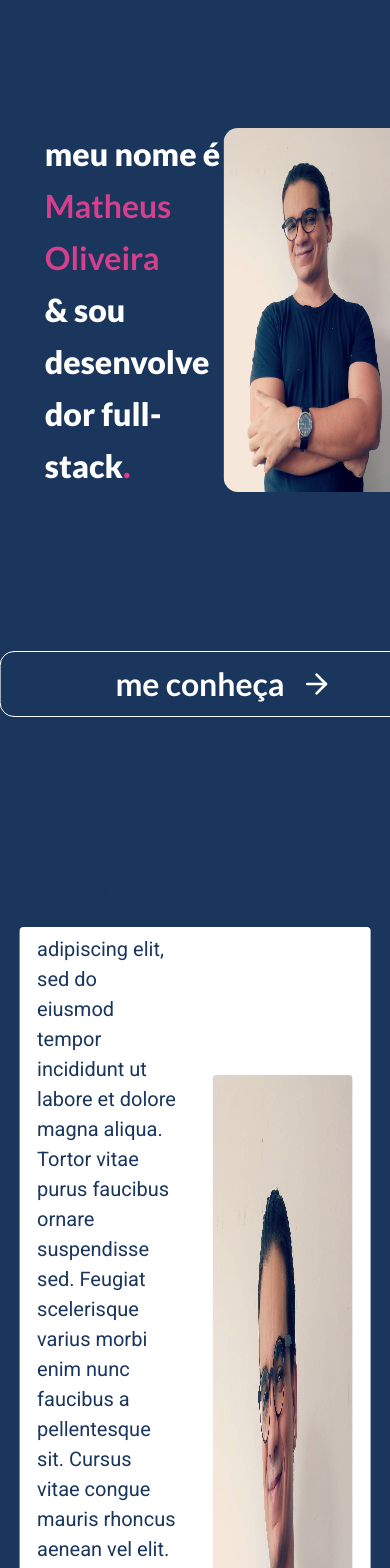
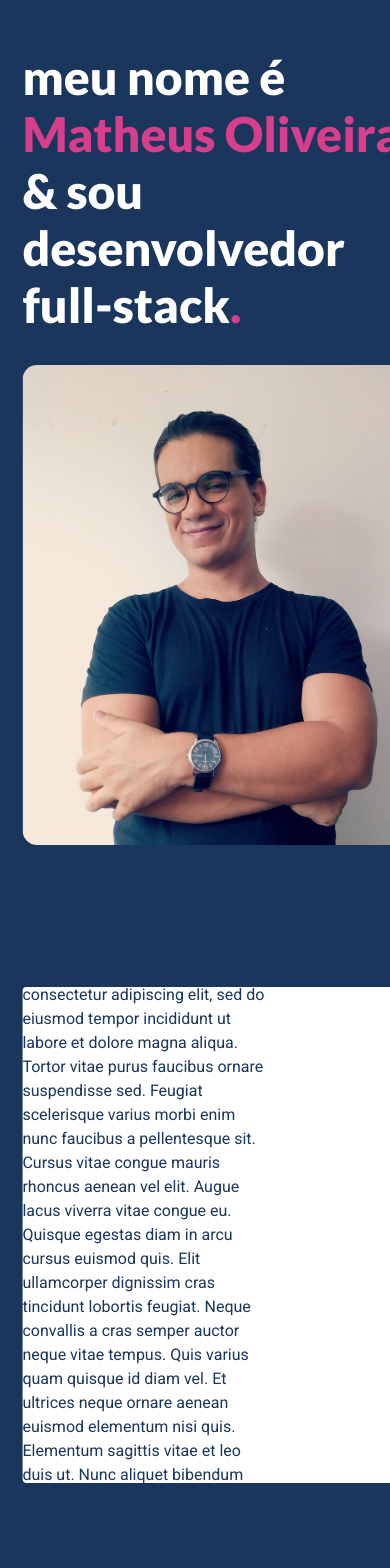
Before and after one commit to euliveiras/portfolio-me, a Next.js app: page / in a window 390 px wide. Shown: the top 1568 px of the page. After the commit the page ends 1511 px from the top, so only its background shows below. Built offline with nearby package versions, Linux system fonts and the light colour scheme.

Commit message:
adicionando responsividade ao layout

```diff
--- a/src/components/presentationSection.tsx
+++ b/src/components/presentationSection.tsx
@@ -6,12 +6,12 @@ const PresentationSection: React.FC = () => {
         <Box
             as="section"
             w="100%"
-            h="100vh"
+            h={["auto", "100vh"]}
             d="grid"
             placeItems="center"
         >
-            <Flex d="flex" w="80%" mt="12">
-                <Text as="h1" fontFamily="heading" fontWeight="900" fontSize={["large", "xxx-large"]} h="100%" lineHeight="tall" w="50%">
+            <Flex w="90%" mt="12" flexDirection={["column", "row"]} align="center">
+                <Text as="h1" fontFamily="heading" fontWeight="900" fontSize={["xx-large", "xxx-large"]} h="100%" lineHeight={["normal", "tall"]} w={["100%", "auto"]}>
                     meu nome é<Text as="strong" color="pink.500"> Matheus Oliveira </Text>
                     <Text>
                         & sou desenvolvedor full-stack
@@ -20,11 +20,12 @@ const PresentationSection: React.FC = () => {
                         </Text>
                     </Text>
                 </Text>
-                <Box w="50%" d="flex" justifyContent="flex-end">
+                <Box w={["100%", "50%"]} d="flex" justifyContent="flex-end" mt={["8", "0"]}>
                     <Image src="/me.png" borderRadius="0.9rem" maxWidth="100%" boxSize="460px" height="100%" alt="foto de Matheus Oliveira" />
                 </Box>
             </Flex>
             <Link
+                visibility={["hidden", "visible"]}
                 href="#about-me"
                 fontFamily="heading"
                 fontWeight="700"
--- a/src/components/sectionPage.tsx
+++ b/src/components/sectionPage.tsx
@@ -3,7 +3,7 @@ import { Box, Flex, Text, Image } from "@chakra-ui/react";
 export const SectionPage: React.FC = () => {
     return (
         <Box as="section"
-            h="100vh"
+            h={["auto", "100vh"]}
             w="100%"
             id="about-me"
             // borderTop="1px solid white"
@@ -16,11 +16,14 @@ export const SectionPage: React.FC = () => {
                 w="90%"
                 backgroundColor="white"
                 align="center"
+                justify="center"
             >
-                <Text color="blue.900" w="40%" m="0 auto" fontFamily="body" fontSize="xl">
+                <Text color="blue.900" w={["90%", "40%"]} m="0 auto" fontFamily="body" fontSize={[, "sm", "xl"]}>
                     Lorem ipsum dolor sit amet, consectetur adipiscing elit, sed do eiusmod tempor incididunt ut labore et dolore magna aliqua. Tortor vitae purus faucibus ornare suspendisse sed. Feugiat scelerisque varius morbi enim nunc faucibus a pellentesque sit. Cursus vitae congue mauris rhoncus aenean vel elit. Augue lacus viverra vitae congue eu. Quisque egestas diam in arcu cursus euismod quis. Elit ullamcorper dignissim cras tincidunt lobortis feugiat. Neque convallis a cras semper auctor neque vitae tempus. Quis varius quam quisque id diam vel. Et ultrices neque ornare aenean euismod elementum nisi quis. Elementum sagittis vitae et leo duis ut. Nunc aliquet bibendum enim facilisis gravida neque.
                 </Text>
-                <Image borderRadius="4" src="/me.png" w="40%" h="80%" m="0 auto" backgroundColor="blue.900" alt="foto de matheus"/>
+                <Image borderRadius="4" src="/me.png" w="40%" h="80%" m="0 auto" maxWidth="100%"
+                    visibility={["hidden", "visible"]}
+                    backgroundColor="blue.900" alt="foto de matheus" />
             </Flex>
         </Box>
     );
--- a/src/pages/_app.tsx
+++ b/src/pages/_app.tsx
@@ -5,7 +5,7 @@ import { theme } from "../styles/theme";
 
 function MyApp({ Component, pageProps }: AppProps) {
   return (
-    <ChakraProvider theme={theme}>
+    <ChakraProvider resetCSS theme={theme}>
       <Component {...pageProps} />
     </ChakraProvider>
   );
--- a/src/pages/index.tsx
+++ b/src/pages/index.tsx
@@ -10,7 +10,9 @@ export default function Home() {
   return (
     <MotionBox
       as="main"
-      w="100vw"
+      w="100%"
+      d="grid"
+      placeItems="center"
       position="absolute"
       right="4%"
       initial={{
--- a/src/styles/theme.ts
+++ b/src/styles/theme.ts
@@ -4,6 +4,7 @@ export const theme = extendTheme({
   fontSizes: {
     "large": "2rem",
     "xxx-large": "4rem",
+    "xx-large": "3rem"
   },
   fonts: {
     heading: "Lato, sans-serif",
@@ -18,6 +19,9 @@ export const theme = extendTheme({
         bg: "blue.900",
         color: "white",
       },
+      strong: {
+        fontWeight: "900"
+      }
     }
   }
 });
```
